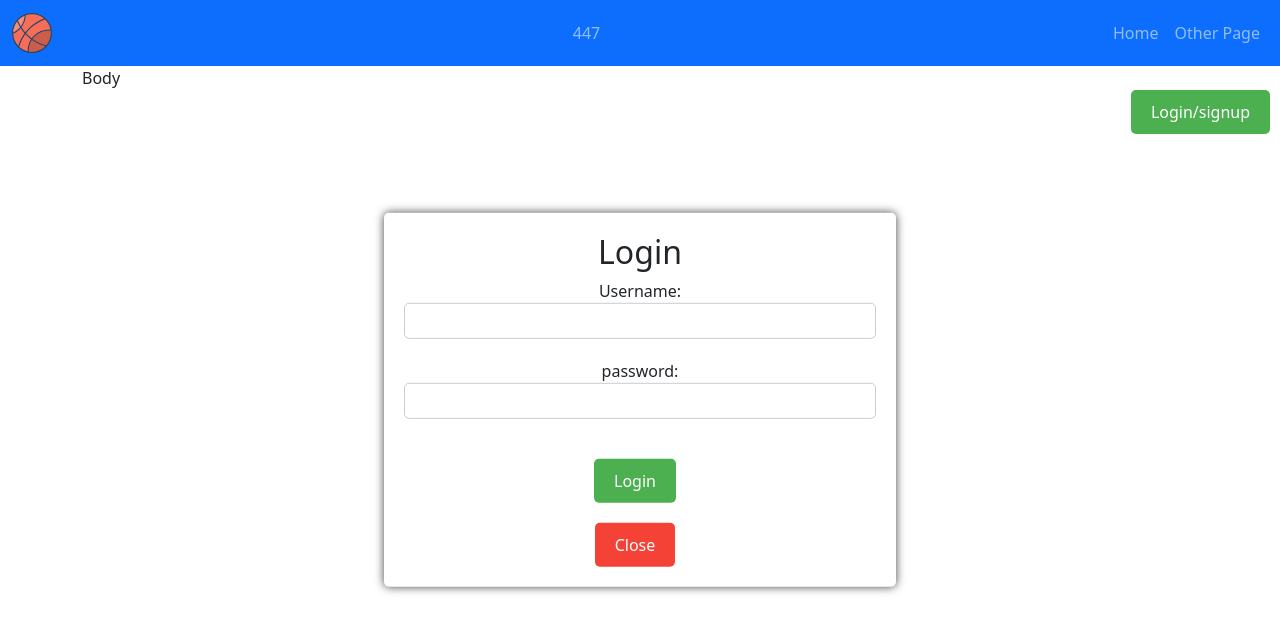
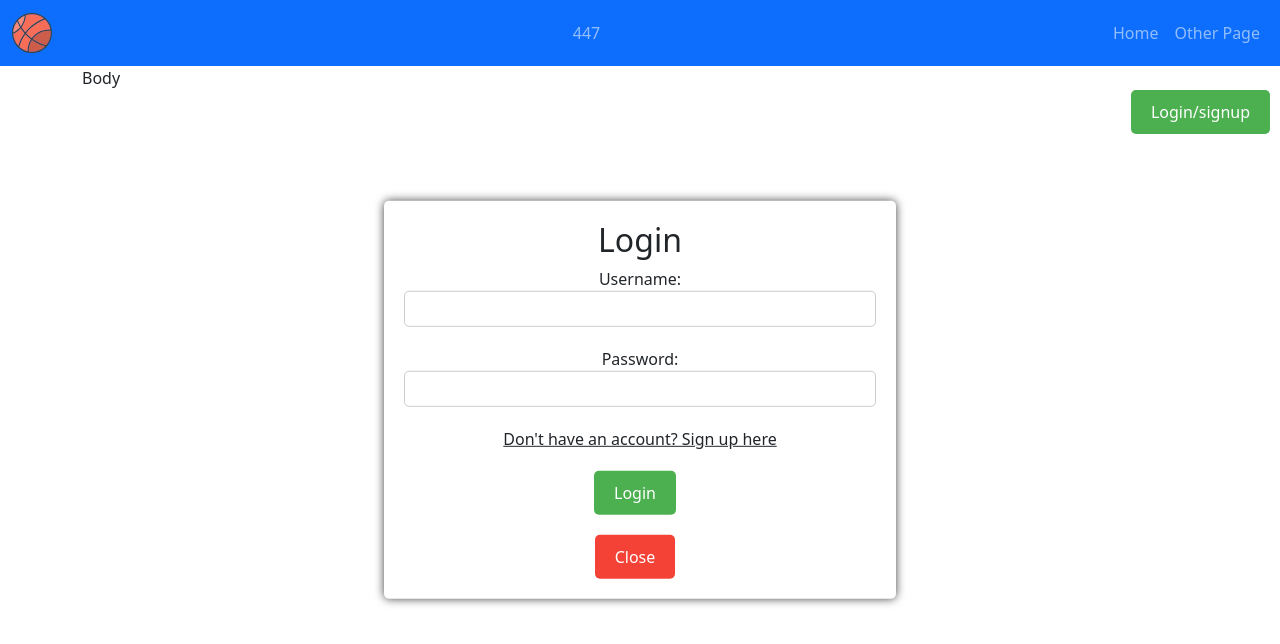
Before and after one commit to Spencerhughes11/EECS447_Project, a React (Create React App) app in the folder frontend/: page / in a window 1280 px wide. Shown: the top 644 px of the page. Built offline with nearby package versions, Linux system fonts and the light colour scheme.

Commit message:
login/register

```diff
--- a/frontend/src/pages/login.js
+++ b/frontend/src/pages/login.js
@@ -3,33 +3,71 @@ import ReactDOM from "react-dom";
 import { useState } from "react";
 import { Container } from "reactstrap";
 import './login.css';
+import { useHref } from "react-router-dom";
 
 function Login(props) {
     const [username, setUsername] = useState('');
     const [password, setPassword] = useState('');
-
+    const [email, setEmail] = useState('');
+    const [showSignUp, setShowsignup] = useState(false);
 
     function handleLogin(e) {
         e.preventDefault();
         props.toggle();
     }
 
+    function handlesignup() {
+        setShowsignup(!showSignUp);
+
+    }
+
+    function registeruser(user) {
+        // create new user in the user table
+
+
+    }
+
+    function loginuser(user) {
+        // authenticate user
+    }
+
     return (
         <Container className="popup">
             <div className="popup-inner">
                 <h2>Login</h2>
+                {showSignUp ? (
+                    <form onSubmit={handleLogin}>
+                        <label>
+                            Create Username:
+                            <input type="text" value={username} onChange={e => setUsername(e.target.value)} />
+                        </label>
+                        <label>
+                            Create Password:
+                            <input type="password" value={password} onChange={e => setPassword(e.target.value)} />
+                        </label>
+                        <label>
+                            Confirm Password:
+                            <input type="password" value={password} onChange={e => setPassword(e.target.value)} />
+                        </label>
+                        <span onClick={handlesignup} style={{ display: 'block', cursor: 'pointer', textDecoration: 'underline' }}>Have an account? Log in here</span>
+                        <button onClick={registeruser} type="submit">Sign Up</button>
+                    </form>
+                ) : (
                     <form onSubmit={handleLogin}>
                         <label>
                             Username:
-                        <input type="text" value={username} onChange={e =>setUsername(e.target.value)} />
+                            <input type="text" value={username} onChange={e => setUsername(e.target.value)} />
                         </label>
                         <label>
-                        password:
-                        <input type="text" value={password} onChange={e =>setUsername(e.target.value)} />
+                            Password:
+                            <input type="password" value={password} onChange={e => setPassword(e.target.value)} />
                         </label>
-                    <button type="submit">Login</button>
+                        <span onClick={handlesignup} style={{ display: 'block', cursor: 'pointer', textDecoration: 'underline' }}>Don't have an account? Sign up here</span>
+                        <button onClick={loginuser} type="submit">Login</button>
                     </form>
+                )}
                 <button type="close" onClick={props.toggle}>Close</button>
+
             </div>
         </Container>
     )
```
Lines whose indentation alone changed are shown as unchanged.
